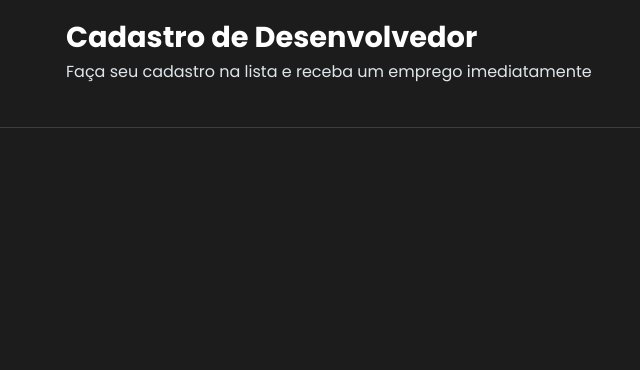
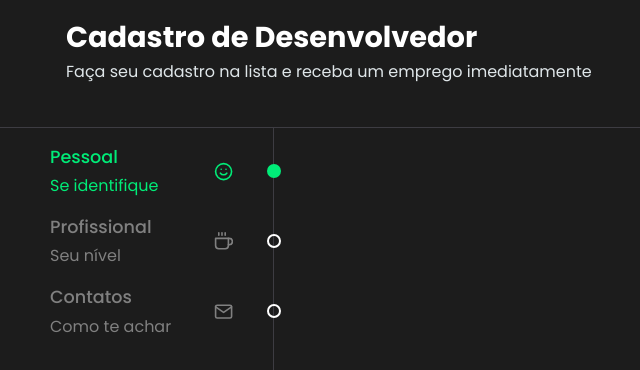
Before and after one commit to thyago608/multiform-react-refactoring, a React (Create React App) app: page / in a window 1280 px wide. Shown: the top 370 px of the page, without its empty margins (46-686 px from the left). Built offline with nearby package versions, Linux system fonts and the light colour scheme.

Commit message:
Stylized component Aside

```diff
--- a/public/index.html
+++ b/public/index.html
@@ -12,7 +12,7 @@
     <link rel="preconnect" href="https://fonts.googleapis.com" />
     <link rel="preconnect" href="https://fonts.gstatic.com" crossorigin />
     <link
-      href="https://fonts.googleapis.com/css2?family=Poppins:wght@300;400;600;700&display=swap"
+      href="https://fonts.googleapis.com/css2?family=Poppins:wght@300;400;500;600;700&display=swap"
       rel="stylesheet"
     />
     <title>React Multiform</title>
--- a/src/components/Aside/index.tsx
+++ b/src/components/Aside/index.tsx
@@ -6,7 +6,7 @@ import { Container } from "./styles";
 export function Aside() {
   return (
     <Container>
-      <Link to="/">
+      <Link to="/" className="active">
         <div className="description">
           <h1>Pessoal</h1>
           <span>Se identifique</span>
--- a/src/components/Aside/styles.ts
+++ b/src/components/Aside/styles.ts
@@ -1,10 +1,72 @@
 import styled, { css } from "styled-components";
 import { FiSmile, FiCoffee, FiMail } from "react-icons/fi";
 
-export const Container = styled.aside``;
+export const Container = styled.aside`
+  max-width: 240px;
+  height: calc(100vh - 8rem);
+  border-right: 1px solid var(--gray-600);
 
-export const SmileIcon = styled(FiSmile)``;
+  padding: 1rem 0;
 
-export const CoffeIcon = styled(FiCoffee)``;
+  a {
+    display: flex;
+    justify-content: space-between;
+    align-items: center;
+    padding: 0 1rem;
+    color: gray;
 
-export const MailIcon = styled(FiMail)``;
+    position: relative;
+
+    .description {
+      h1 {
+        font-size: 1.1rem;
+        font-weight: 500;
+        margin-bottom: 0.2rem;
+      }
+    }
+
+    & + a {
+      margin-top: 1rem;
+    }
+
+    &.active {
+      color: var(--green-400);
+      filter: brightness(0.9) contrast(1.9);
+    }
+
+    &:after {
+      content: "";
+
+      width: 10px;
+      height: 10px;
+
+      border-radius: 50%;
+      border: 2px solid var(--white);
+
+      position: absolute;
+      right: -8px;
+    }
+
+    &.active:after {
+      background: var(--green-400);
+      border-color: var(--green-400);
+    }
+  }
+`;
+
+const iconCSS = css`
+  font-size: 1.2rem;
+  margin: 0 1.5rem;
+`;
+
+export const SmileIcon = styled(FiSmile)`
+  ${iconCSS}
+`;
+
+export const CoffeIcon = styled(FiCoffee)`
+  ${iconCSS}
+`;
+
+export const MailIcon = styled(FiMail)`
+  ${iconCSS}
+`;
--- a/src/routes.tsx
+++ b/src/routes.tsx
@@ -1,4 +1,5 @@
 import { BrowserRouter, Routes, Route } from "react-router-dom";
+import { Home } from 'pages/Home';
 import { Folks } from "pages/Folks";
 import { Professional } from 'pages/Professional';
 import { Contacts } from 'pages/Contacts';
@@ -7,9 +8,10 @@ const Navigation: React.FC = () => {
   return (
     <BrowserRouter>
       <Routes>
-        <Route path="/" element={<Folks />} />
-        <Route path="/professional" element={<Professional/>}/>
-        <Route path="/contacts" element={<Contacts />}/>
+        <Route path="/" element={<Home />} />
+        <Route path="/folks" element={< Folks />} />
+        <Route path="/professional" element={<Professional />} />
+        <Route path="/contacts" element={<Contacts />} />
       </Routes>
     </BrowserRouter>
   );
```
